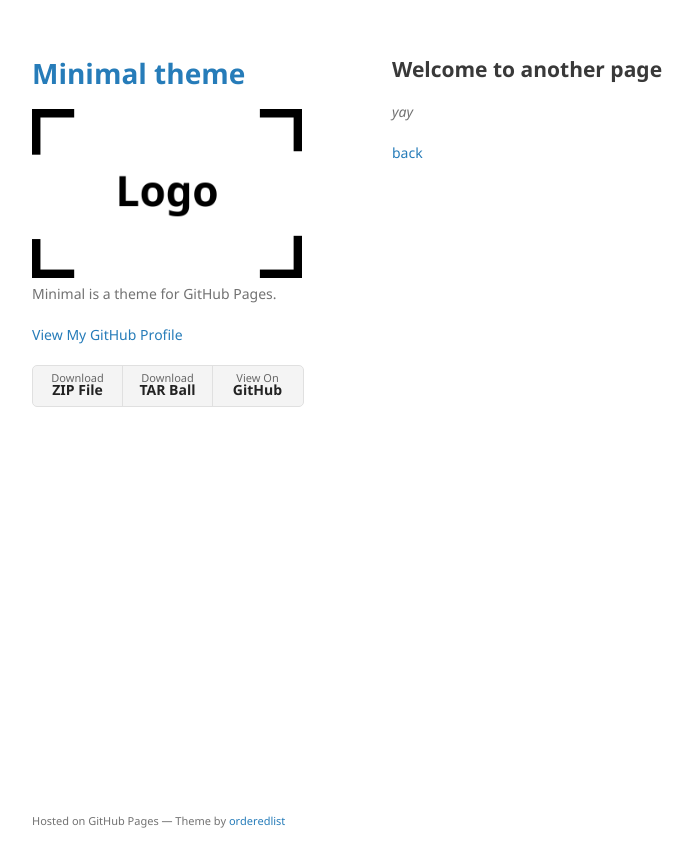
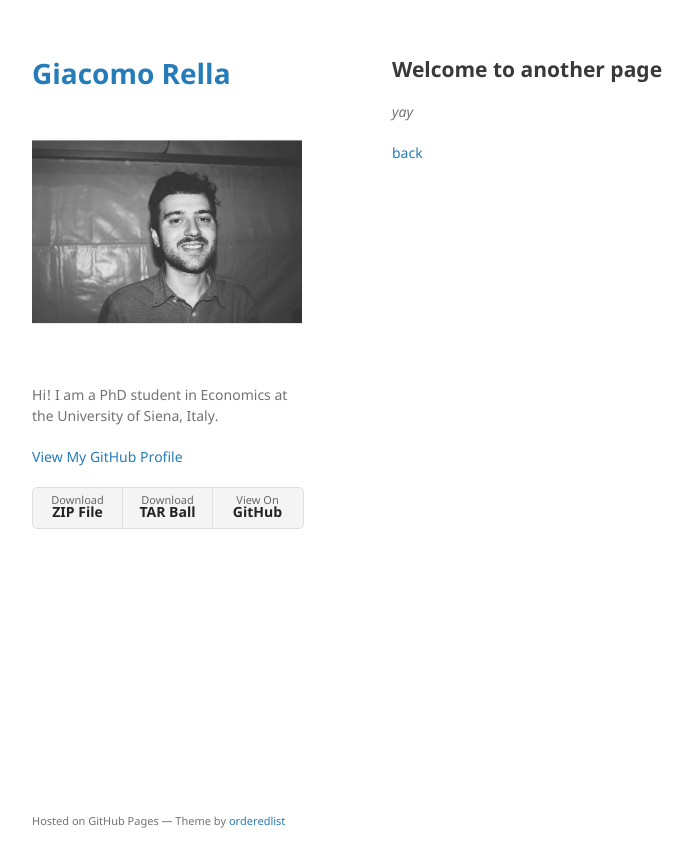
Before and after one commit to giacomorella/giacomorella.github.io, a Jekyll site: the page built from another-page.md, in a window 1280 px wide. Shown: the top 867 px of the page, without its empty margins (178-871 px from the left). Built offline with Jekyll 4.4.1, drawn with Linux system fonts in a browser that asks for light colours; our own code applies the rules of GitHub Pages for plain Markdown files.

Commit message:
first changes, info

```diff
--- a/_config.yml
+++ b/_config.yml
@@ -1,6 +1,6 @@
-title: Minimal theme
-logo: /assets/img/logo.png
-description: Minimal is a theme for GitHub Pages.
+title: Giacomo Rella
+logo: /assets/img/logo.jpg
+description: Hi! I am a PhD student in Economics at the University of Siena, Italy.
 show_downloads: true
 google_analytics:
 theme: jekyll-theme-minimal
```
Also changed, not shown: assets/img/logo.jpg (added), assets/img/logo.png (deleted), 2 other files.
